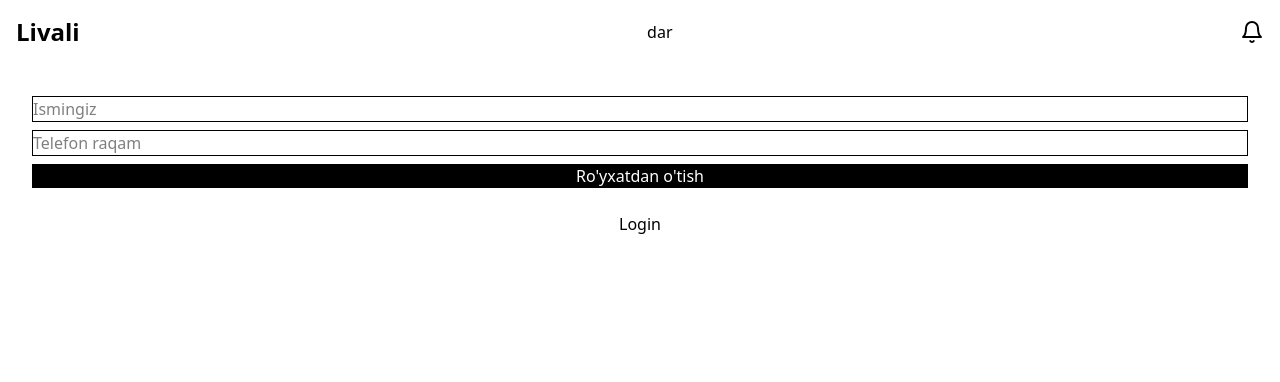
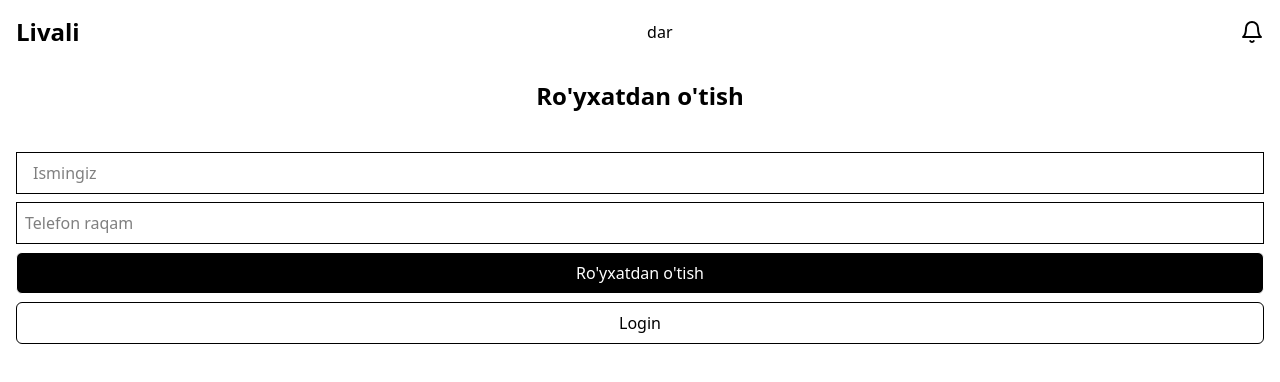
Before and after one commit to MrMuhammadjon/Livali, a React (Vite) app: page /register in a window 1280 px wide. Shown: the top 382 px of the page. Built offline with nearby package versions, Linux system fonts and the light colour scheme.

Commit message:
feat: enhance Login and Register components; add headings, improve styling, and update button designs

```diff
--- a/src/page/Login.jsx
+++ b/src/page/Login.jsx
@@ -23,23 +23,28 @@ const Login = () => {
   };
 
   return (
+    <>
+      <div className="flex flex-col gap-2 p-4">
+        <h1 className="text-2xl font-bold text-center">Kirish</h1>
+      </div>
       <form onSubmit={handleLogin} className="flex flex-col gap-2 p-4">
         <input
           type="text"
           placeholder="Telefon raqamingiz"
           value={phone}
-        className="border"
+          className="border px-2 py-2"
           onChange={(e) => setPhone(e.target.value)}
         />
-      <button type="submit" className="border bg-black text-white" disabled={loading}>
+        <button type="submit" className="border bg-black text-white p-2 rounded-md" disabled={loading}>
           {loading ? "Tekshirilmoqda..." : "Kirish"}
         </button>
-      <button onClick={() => navigate('/register')} className="border bg-blue-500 text-white">
+        <button onClick={() => navigate('/register')} className="border bg-white text-black p-2 rounded-md">
           Register
         </button>
         {user && <p>Xush kelibsiz, {user.name}!</p>}
         {error && <p className="text-red-500">Xatolik: {error}</p>}
       </form>
+    </>
   );
 };
 
--- a/src/page/Register.jsx
+++ b/src/page/Register.jsx
@@ -23,27 +23,30 @@ const Register = () => {
 
 
   return (
-    <div className="flex flex-col gap-2 p-4">
+    <div className="flex flex-col gap-2">
+      <h2 className="text-2xl font-bold text-center p-4">
+        Ro'yxatdan o'tish
+      </h2>
       <form onSubmit={handleSubmit} className="flex flex-col gap-2 p-4">
         <input
           type="text"
           placeholder="Ismingiz"
           value={form.name}
-          className="border border-black"
+          className="border border-black py-2 px-4"
           onChange={(e) => setForm({ ...form, name: e.target.value })}
         />
         <input
           type="text"
           placeholder="Telefon raqam"
           value={form.phone}
-          className="border"
+          className="border border-black px-2 py-2"
           onChange={(e) => setForm({ ...form, phone: e.target.value })}
         />
-        <button type="submit" className="flex-1 bg-black text-white" disabled={loading}>
+        <button type="submit" className="border bg-black text-white p-2 rounded-md" disabled={loading}>
           {loading ? "Yuklanmoqda..." : "Ro'yxatdan o'tish"}
         </button>
+      <button onClick={() => navigate('/login')} className="border bg-white text-black rounded-md p-2">Login</button>
       </form>
-      <button onClick={() => navigate('/login')}>Login</button>
     </div>
   );
 };
```
Lines whose indentation alone changed are shown as unchanged.
